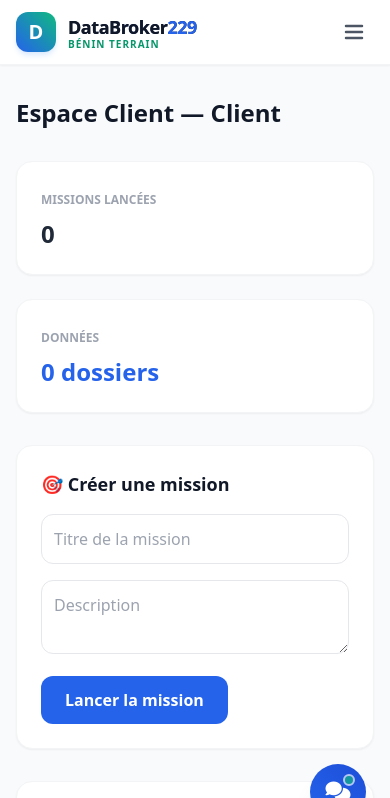
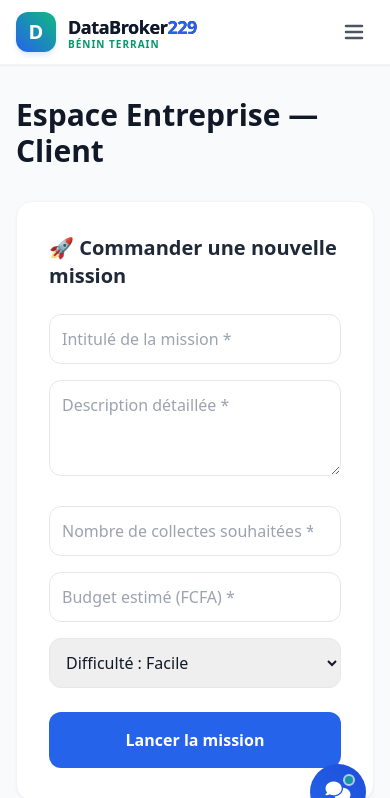
Before and after one commit to Jean-jacques-25/databroker229, a Flask app: template app/templates/client_dashboard.html in a window 390 px wide. Shown: the top 798 px of the page. Run offline with Flask 3, Linux system fonts and the light colour scheme; the template is opened without the code that fills it, so the values that code supplies are empty; some libraries are stand-ins or nearby versions.

Commit message:
Refactor: Dashboard enrichi avec formulaire complet et tableau géographique

```diff
--- a/app/templates/client_dashboard.html
+++ b/app/templates/client_dashboard.html
@@ -1,48 +1,58 @@
 {% extends "base.html" %}
 {% block content %}
 <div class="bg-gray-50 min-h-screen py-8">
-    <div class="max-w-7xl mx-auto px-4 sm:px-6 lg:px-8 space-y-8">
-        <h1 class="text-2xl font-black text-gray-900">Espace Client — {{ session.get('user_name', 'Client') }}</h1>
+    <div class="max-w-6xl mx-auto px-4">
+        <h1 class="text-3xl font-black text-gray-900 mb-8">Espace Entreprise — {{ session.get('user_name', 'Client') }}</h1>
 
-        <div class="grid grid-cols-1 sm:grid-cols-3 gap-6">
-            <div class="bg-white p-6 rounded-2xl shadow-sm border border-gray-100">
-                <span class="text-xs font-bold text-gray-400 uppercase">Missions lancées</span>
-                <p class="text-2xl font-black text-gray-800 mt-2">{{ missions|length }}</p>
-            </div>
-            <div class="bg-white p-6 rounded-2xl shadow-sm border border-gray-100">
-                <span class="text-xs font-bold text-gray-400 uppercase">Données</span>
-                <p class="text-2xl font-black text-blue-600 mt-2">{{ submissions|length }} dossiers</p>
-            </div>
-        </div>
-
-        <div class="bg-white p-6 rounded-2xl shadow-sm border border-gray-100">
-            <h2 class="text-lg font-bold mb-4">🎯 Créer une mission</h2>
-            <form method="POST" action="{{ url_for('main.create_campaign') }}" class="space-y-4">
-                <input type="text" name="title" placeholder="Titre de la mission" class="w-full border p-3 rounded-xl" required>
-                <textarea name="description" placeholder="Description" class="w-full border p-3 rounded-xl"></textarea>
-                <button type="submit" class="bg-blue-600 text-white font-bold py-3 px-6 rounded-xl">Lancer la mission</button>
+        <div class="bg-white p-8 rounded-2xl shadow-sm border border-gray-100 mb-8">
+            <h2 class="text-xl font-bold mb-6 text-gray-800">🚀 Commander une nouvelle mission</h2>
+            <form method="POST" action="{{ url_for('main.create_campaign') }}" class="grid grid-cols-1 md:grid-cols-2 gap-6">
+                <div class="space-y-4">
+                    <input type="text" name="title" placeholder="Intitulé de la mission *" class="w-full border p-3 rounded-xl" required>
+                    <textarea name="description" placeholder="Description détaillée *" class="w-full border p-3 rounded-xl h-24" required></textarea>
+                </div>
+                <div class="space-y-4">
+                    <input type="number" name="quantity" placeholder="Nombre de collectes souhaitées *" class="w-full border p-3 rounded-xl" required>
+                    <input type="number" name="budget" placeholder="Budget estimé (FCFA) *" class="w-full border p-3 rounded-xl" required>
+                    <select name="difficulty" class="w-full border p-3 rounded-xl">
+                        <option value="Facile">Difficulté : Facile</option>
+                        <option value="Standard">Difficulté : Standard</option>
+                        <option value="Difficile">Difficulté : Difficile</option>
+                    </select>
+                </div>
+                <button type="submit" class="md:col-span-2 bg-blue-600 text-white font-bold py-4 rounded-xl hover:bg-blue-700">Lancer la mission</button>
             </form>
         </div>
 
         <div class="bg-white p-6 rounded-2xl shadow-sm border border-gray-100">
-            <h2 class="text-lg font-bold mb-4">📊 Historique</h2>
-            {% for mission in missions %}
-                <div class="p-4 border-b">{{ mission.title }} - {{ mission.status }}</div>
-            {% else %}
-                <p class="text-gray-400">Aucune mission trouvée.</p>
-            {% endfor %}
-        </div>
-
-        <div class="bg-white p-6 rounded-2xl shadow-sm border border-gray-100">
-            <h3 class="font-black text-gray-400 uppercase mb-3">Cartographie</h3>
-            <div id="client-map" class="w-full h-80 rounded-xl border"></div>
+            <h2 class="text-lg font-bold mb-4 text-gray-800">📍 Zone de couverture disponible</h2>
+            <table class="w-full text-left border-collapse">
+                <thead>
+                    <tr class="text-gray-400 text-xs uppercase border-b">
+                        <th class="pb-3">Département</th>
+                        <th class="pb-3">Ville</th>
+                        <th class="pb-3">Communes éligibles</th>
+                    </tr>
+                </thead>
+                <tbody class="text-sm">
+                    <tr class="border-b">
+                        <td class="py-3 font-semibold">Littoral</td>
+                        <td>Cotonou</td>
+                        <td class="text-gray-600">Tous les arrondissements</td>
+                    </tr>
+                    <tr class="border-b">
+                        <td class="py-3 font-semibold">Atlantique</td>
+                        <td>Abomey-Calavi</td>
+                        <td class="text-gray-600">Godomey, Akassato, Ouèdo</td>
+                    </tr>
+                    <tr>
+                        <td class="py-3 font-semibold">Ouémé</td>
+                        <td>Porto-Novo</td>
+                        <td class="text-gray-600">Centre, Adjina, Ouando</td>
+                    </tr>
+                </tbody>
+            </table>
         </div>
     </div>
 </div>
-
-<script src="https://unpkg.com/leaflet@1.9.4/dist/leaflet.js"></script>
-<script>
-    const map = L.map('client-map').setView([6.3703, 2.3912], 12);
-    L.tileLayer('https://{s}.tile.openstreetmap.org/{z}/{x}/{y}.png', {}).addTo(map);
-</script>
 {% endblock %}
```
